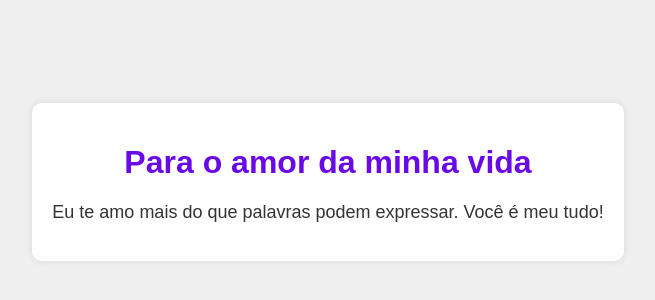
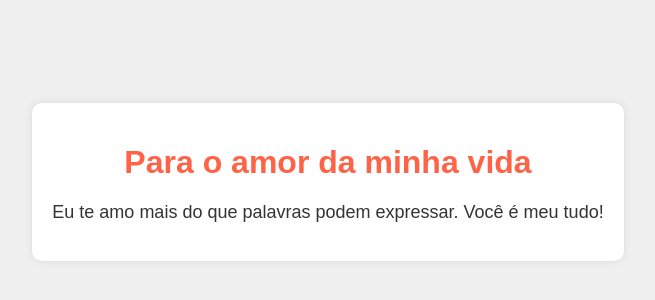
Before and after one commit to hwllthy/leo-eu-te-amo, a plain HTML site: page index.html in a window 1280 px wide. Shown: the part 218-518 px from the top of the page, without its empty margins (312-967 px from the left). Drawn offline with Linux system fonts and the light colour scheme.

Commit message:
styles.css

```diff
--- a/styles.css
+++ b/styles.css
@@ -17,7 +17,7 @@ body {
 }
 
 h1 {
-    color: #6a09e8;
+    color: #ff6347;
 }
 
 p {
```
